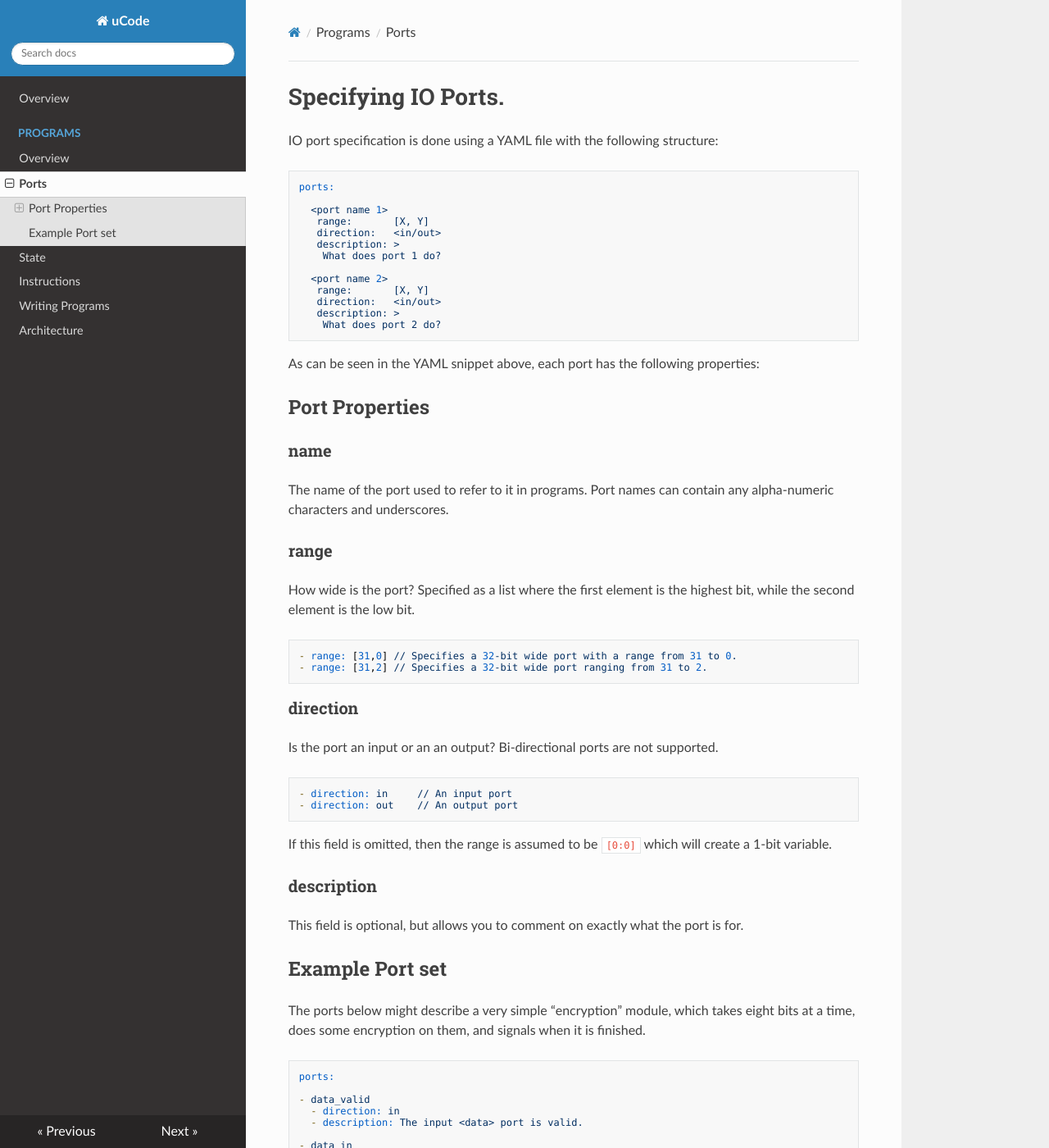
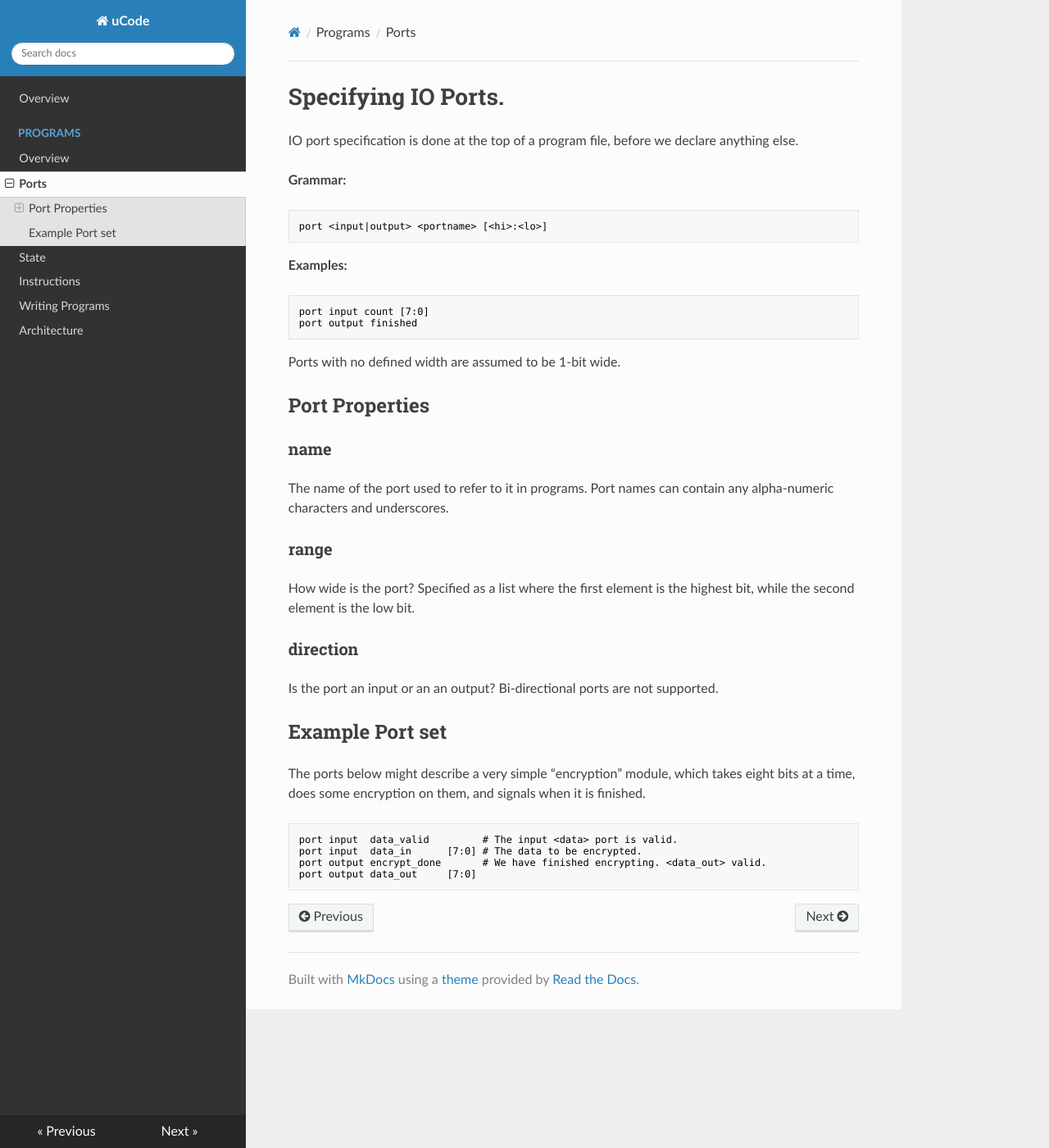
Before and after one commit to ben-marshall/microcoder, an MkDocs documentation site: the page built from docs/programs-ports.md, in a window 1280 px wide and 1400 px high. Shown: the whole window at 82% size. Built offline with MkDocs 1.6.1, drawn with Linux system fonts in a browser that asks for light colours; nearby versions of some CDN libraries; old or Windows-style settings are respelled for this version of MkDocs; some of the changed text lies outside the part shown.

Commit message:
Updated documentation after change to how ports and variables are specified.  On branch dev  Changes to be committed: 	modified:   docs/programs-ports.md 	modified:   docs/programs-variables.md 	modified:   docs/programs-writing.md

````diff
--- a/docs/programs-ports.md
+++ b/docs/programs-ports.md
@@ -2,26 +2,23 @@
 
 # Specifying IO Ports.
 
-IO port specification is done using a YAML file with the following structure:
+IO port specification is done at the top of a program file, before we declare
+anything else.
 
-```yaml
-ports:
+**Grammar:**
 
-  <port name 1>
-   range:       [X, Y]
-   direction:   <in/out>
-   description: >
-    What does port 1 do?
-
-  <port name 2>
-   range:       [X, Y]
-   direction:   <in/out>
-   description: >
-    What does port 2 do?
+```verilog
+port <input|output> <portname> [<hi>:<lo>]
 ```
 
-As can be seen in the YAML snippet above, each port has the following
-properties:
+**Examples:**
+
+```verilog
+port input count [7:0]
+port output finished
+```
+
+Ports with no defined width are assumed to be 1-bit wide.
 
 ## Port Properties
 
@@ -35,27 +32,9 @@ any alpha-numeric characters and underscores.
 How wide is the port? Specified as a list where the first element is the
 highest bit, while the second element is the low bit.
 
-```yaml
-- range: [31,0] // Specifies a 32-bit wide port with a range from 31 to 0.
-- range: [31,2] // Specifies a 32-bit wide port ranging from 31 to 2.
-```
-
 ### direction
 
 Is the port an input or an an output? Bi-directional ports are not supported.
-
-```yaml
-- direction: in     // An input port
-- direction: out    // An output port
-```
-
-If this field is omitted, then the range is assumed to be `[0:0]` which will
-create a 1-bit variable.
-
-### description
-
-This field is optional, but allows you to comment on exactly what the port is
-for.
 
 ## Example Port set
 
@@ -63,24 +42,9 @@ The ports below might describe a very simple "encryption" module, which takes
 eight bits at a time, does some encryption on them, and signals when it is
 finished.
 
-```yaml
-ports:
-
-- data_valid
-  - direction: in
-  - description: The input <data> port is valid.
-
-- data_in
-  - direction: in
-  - range:     [7:0]
-  - description: The data to be encrypted.
-
-- encrypt_done
-  - direction: out
-  - description: We have finished encrypted the data. <data_out> is valid.
-
-- data_out
-  - direction: out
-  - range:     [7:0]
-  - description: The encrypted data.
+```verilog
+port input  data_valid         # The input <data> port is valid.
+port input  data_in      [7:0] # The data to be encrypted.
+port output encrypt_done       # We have finished encrypting. <data_out> valid.
+port output data_out     [7:0]
 ```
````
Also changed, not shown: docs/programs-variables.md (+16 -23 lines), docs/programs-writing.md (+12 -1 lines).
